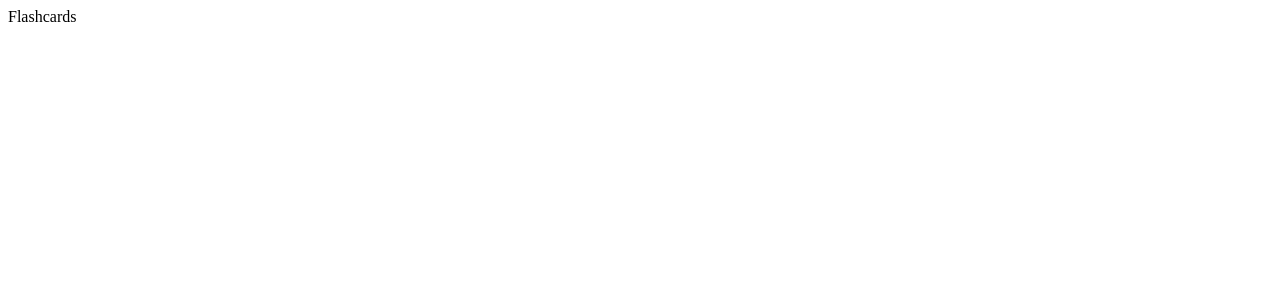
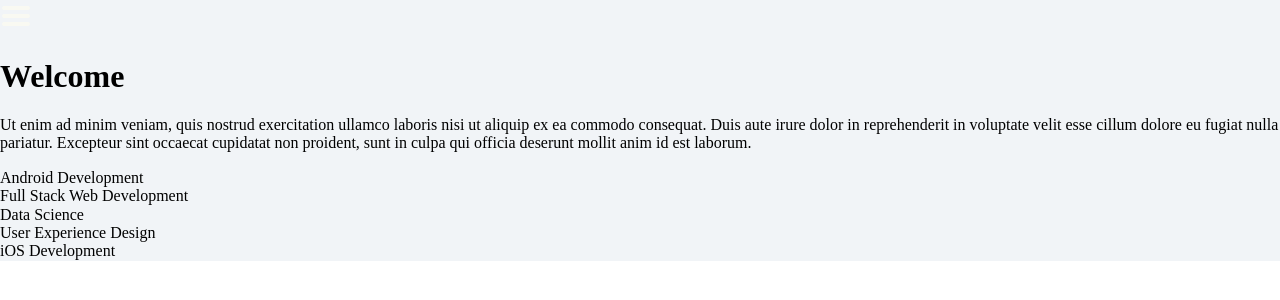
Before and after one commit to hackathon-flashcards/flashcards, a React (Create React App) app in the folder flashcards/: page / in a window 1280 px wide. Shown: the top 300 px of the page. Built offline with nearby package versions, Linux system fonts and the light colour scheme.

Commit message:
adds header and welcome components with styles

```diff
--- a/flashcards/package.json
+++ b/flashcards/package.json
@@ -3,10 +3,13 @@
   "version": "0.1.0",
   "private": true,
   "dependencies": {
+    "normalize.css": "^8.0.1",
     "react": "^16.8.6",
     "react-dom": "^16.8.6",
     "react-router-dom": "^5.0.1",
-    "react-scripts": "3.0.1"
+    "react-scripts": "3.0.1",
+    "style-loader": "^0.23.1",
+    "styled-components": "^4.3.2"
   },
   "scripts": {
     "start": "react-scripts start",
--- a/flashcards/src/components/App.js
+++ b/flashcards/src/components/App.js
@@ -3,15 +3,22 @@ import Header from "./header/Header";
 import MainContent from "./mainContent/MainContent";
 import Footer from "./footer/Footer";
 import {BrowserRouter, Route} from 'react-router-dom';
+import styled, { injectGlobal } from 'styled-components';
+
+const Body = styled.div `
+  background: rgb(241, 244, 247);
+  height: 100%;
+  margin: 0 auto;
+`
 
 class App extends Component {
   render() {
     return (
       <BrowserRouter>
-      <div>
+      <Body>
           <Route exact path="/" render={() =>
             <div>
-              {/* <Header /> */}
+              <Header />
               <MainContent />
               {/* <Footer /> */}
             </div>
@@ -28,7 +35,7 @@ class App extends Component {
 
             </div>
           } />  */}
-      </div>
+      </Body>
       </BrowserRouter>
     );
   }
--- a/flashcards/src/components/header/Header.js
+++ b/flashcards/src/components/header/Header.js
@@ -0,0 +1,47 @@
+import React from 'react';
+// import styled from '../../assets/styles.js';
+import styled, { injectGlobal } from 'styled-components';
+
+const Nav = styled.div`
+
+  @media (max-width: 414px) {
+    display: flex;
+    justify-content: space-between;
+    align-content: middle;
+    width: 100%;
+    margin: 0 auto;
+    color: white;
+    background-color: rgb(20, 18, 30);
+    .logo {
+      margin-left: 20px;
+      width: 40px;
+      height: auto;
+      background: gray;
+    }
+    .menu {
+      margin-right: 20px;
+    }
+}
+`
+
+const Header = () => {
+  return (
+    <Nav>
+      <div className="logo"></div>
+      <div className="menu">
+        <svg width="32" height="32" xmlns="http://www.w3.org/2000/svg">
+          <g>
+          <title>background</title>
+          <rect fill="none" id="canvas_background" height="402" width="582" y="-1" x="-1"/>
+          </g>
+          <g>
+          <title>Layer 1</title>
+          <path fill="#f9f9f2" id="svg_1" d="m4,10l24,0c1.104,0 2,-0.896 2,-2s-0.896,-2 -2,-2l-24,0c-1.104,0 -2,0.896 -2,2s0.896,2 2,2zm24,4l-24,0c-1.104,0 -2,0.896 -2,2s0.896,2 2,2l24,0c1.104,0 2,-0.896 2,-2s-0.896,-2 -2,-2zm0,8l-24,0c-1.104,0 -2,0.896 -2,2s0.896,2 2,2l24,0c1.104,0 2,-0.896 2,-2s-0.896,-2 -2,-2z"/>
+          </g>
+        </svg>
+      </div>
+    </Nav>
+  );
+};
+
+export default Header;
--- a/flashcards/src/components/mainContent/MainContent.js
+++ b/flashcards/src/components/mainContent/MainContent.js
@@ -1,10 +1,9 @@
 import React from 'react';
+import WelcomePage from './WelcomePage';
 
 const MainContent = (props) => {
     return (
-        <div className='mainContent'>
-          Flashcards
-        </div>
+      <WelcomePage />
     );
 };
 export default MainContent;
--- /dev/null
+++ b/flashcards/src/components/mainContent/WelcomePage.js
@@ -0,0 +1,71 @@
+import React from 'react';
+import styled, { injectGlobal } from 'styled-components';
+
+const HeaderContent = styled.div`
+
+  @media (max-width: 414px) {
+    padding-left: 10px;
+    padding-right: 10px;
+
+    p {
+      padding-right: 30px;
+    }
+  }
+`;
+
+const MainContent = styled.div`
+
+  @media (max-width: 414px) {
+    padding-top: 30px;
+    text-align: center;
+
+    .box {
+      color: white;
+      height: 40px;
+      border-radius: 5px;
+      line-height: 40px;
+      vertical-align: middle;
+      padding: 10px 10px 10px 10px;
+      margin: 10px 10px 20px 10px;
+    }
+    .android {
+      background: rgb(20, 18, 30);
+    }
+    .fullstack {
+      background: rgb(46, 45, 73);
+    }
+    .datas {
+      background: rgb(95, 180, 225);
+    }
+    .uxd {
+      background: rgb(20, 18, 30);
+    }
+    .ios {
+      background: rgb(26, 62, 116);
+    }
+  }
+`
+
+const WelcomePage = () => {
+  return (
+    <div>
+    <HeaderContent>
+      <h1>Welcome</h1>
+      <p>Ut enim ad minim veniam, quis nostrud exercitation ullamco laboris nisi ut
+         aliquip ex ea commodo consequat. Duis aute irure dolor in reprehenderit in
+         voluptate velit esse cillum dolore eu fugiat nulla pariatur. Excepteur
+         sint occaecat cupidatat non proident, sunt in culpa qui officia deserunt
+         mollit anim id est laborum.
+      </p>
+    </HeaderContent>
+    <MainContent>
+      <div className="box android">Android Development</div>
+      <div className="box fullstack">Full Stack Web Development</div>
+      <div className="box datas">Data Science</div>
+      <div className="box uxd">User Experience Design</div>
+      <div className="box ios">iOS Development</div>
+    </MainContent>
+    </div>
+  );
+};
+export default WelcomePage;
--- a/flashcards/src/index.js
+++ b/flashcards/src/index.js
@@ -2,6 +2,7 @@ import React from 'react';
 import ReactDOM from 'react-dom';
 import App from './components/App';
 import * as serviceWorker from './serviceWorker';
+import 'normalize.css';
 
 ReactDOM.render(<App />, document.getElementById('root'));
 
```
Also changed, not shown: flashcards/src/assets/styles.js (+23 -0 lines), 1 other file (tests, documents, lock files or other folders).
